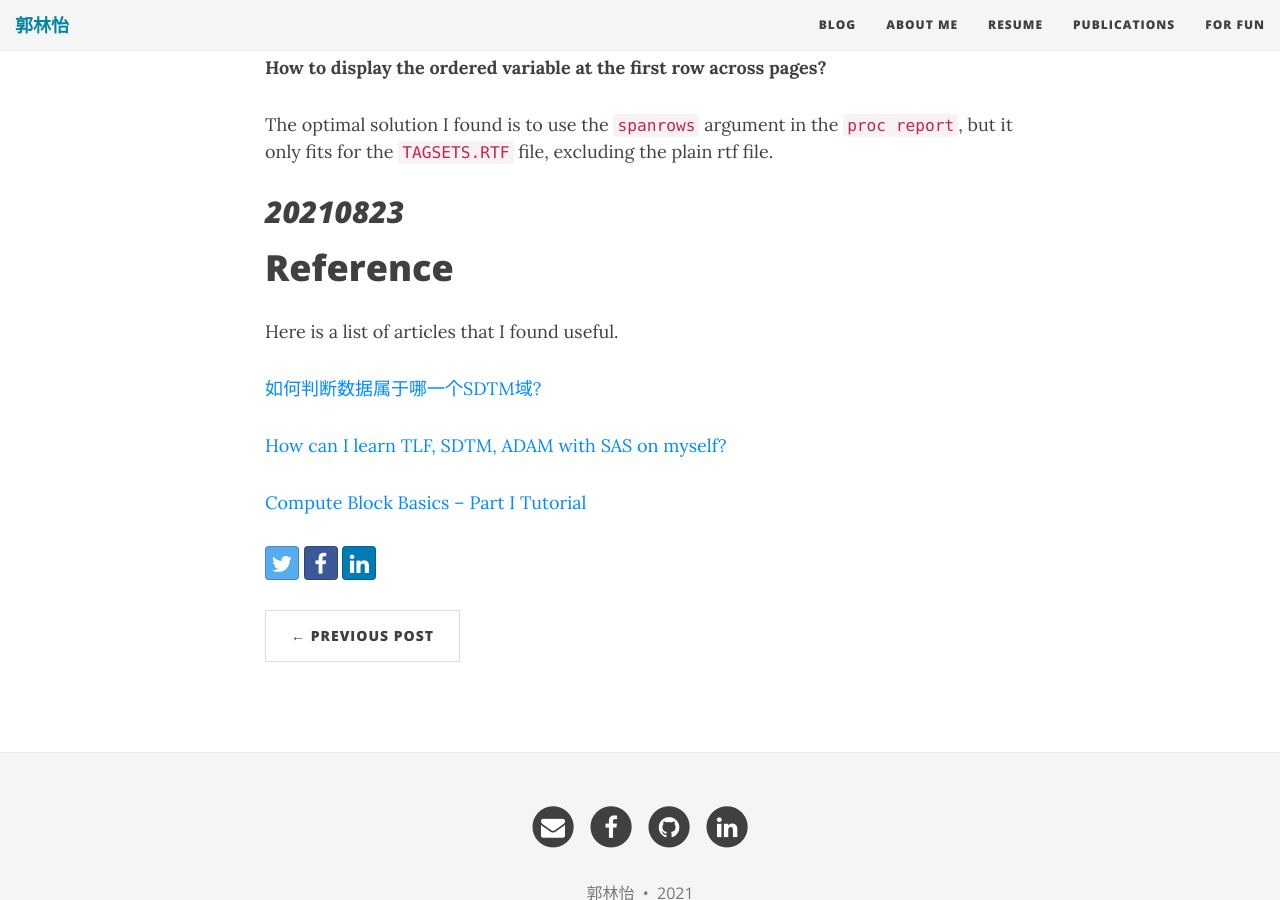
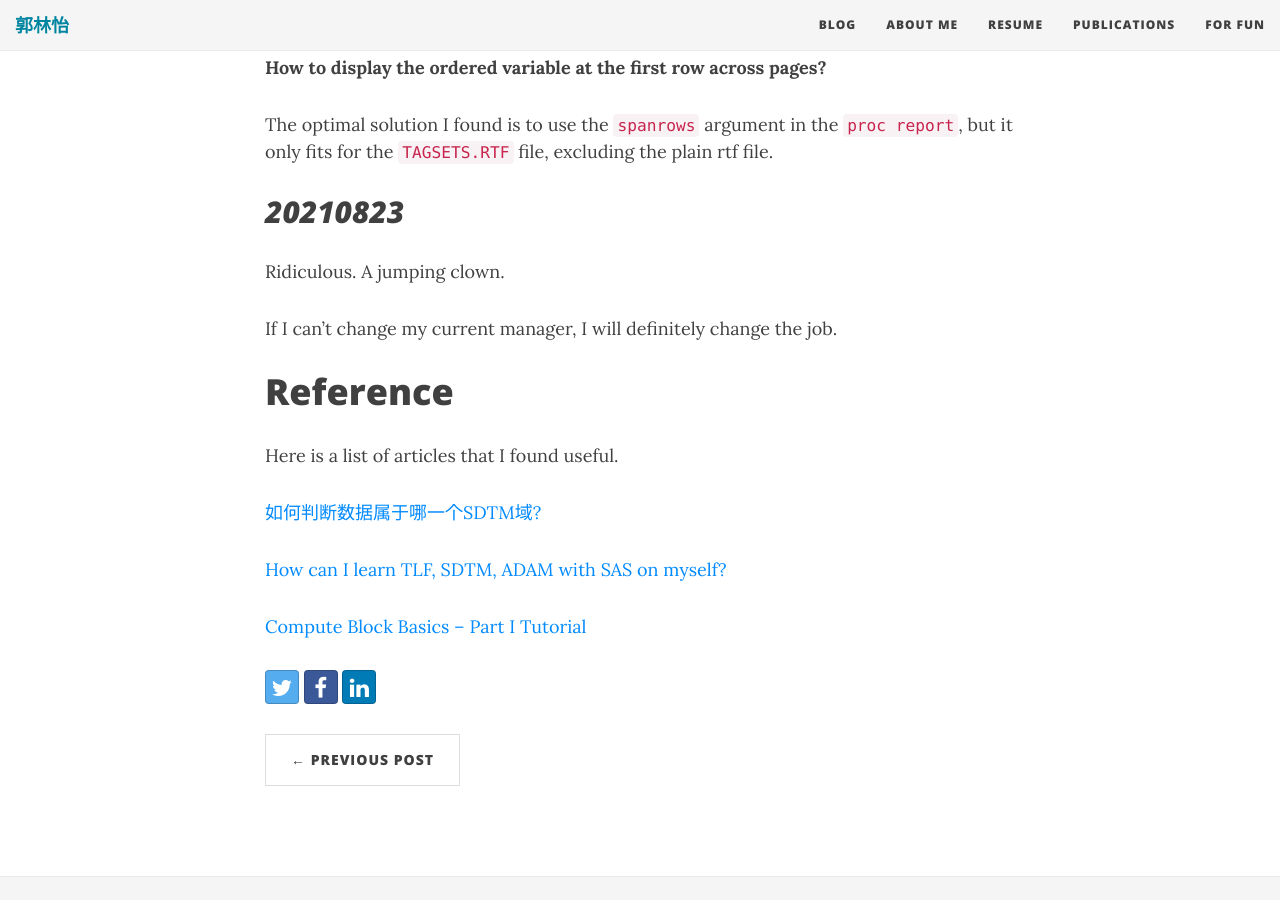
Before and after one commit to LinyiGuo96/LinyiGuo96.github.io, a Jekyll site: the page built from _posts/2021-06-16-SAS-Clinical-Trial-Study-Notes.md, in a window 1280 px wide and 900 px high, scrolled down 22875 px. Built offline with Jekyll 4.4.1, drawn with Linux system fonts in a browser that asks for light colours; nearby versions of some CDN libraries; comment, search, counter and statistics services are not loaded.

Commit message:
Update 2021-06-16-SAS-Clinical-Trial-Study-Notes.md

```diff
--- a/_posts/2021-06-16-SAS-Clinical-Trial-Study-Notes.md
+++ b/_posts/2021-06-16-SAS-Clinical-Trial-Study-Notes.md
@@ -666,6 +666,9 @@ The optimal solution I found is to use the `spanrows` argument in the `proc repo
 
 ## *20210823*
 
+Ridiculous. A jumping clown.
+
+If I can't change my current manager, I will definitely change the job.
 
 
 # Reference
```
